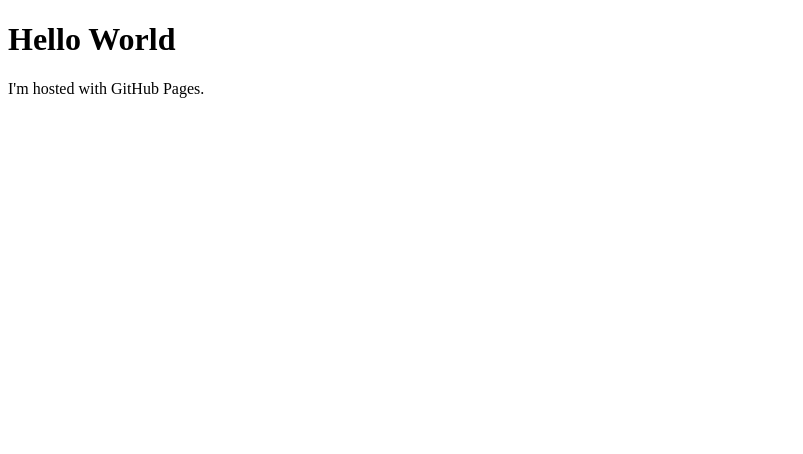
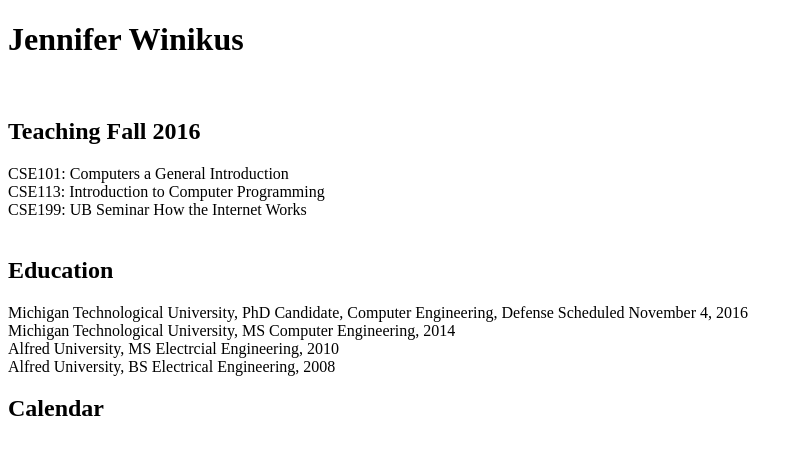
Before and after one commit to jawinikus/jawinikus.github.io, a plain HTML site: page index.html in a window 1280 px wide. Shown: the whole page, without its empty margins (0-803 px from the left). Drawn offline with Linux system fonts and the light colour scheme.

Commit message:
content updated to have classes and education

```diff
--- a/index.html
+++ b/index.html
@@ -1,7 +1,21 @@
 <!DOCTYPE html>
 <html>
 <body>
-<h1>Hello World</h1>
-<p>I'm hosted with GitHub Pages.</p>
+<h1>Jennifer Winikus</h1>
+
+<br>
+<h2>Teaching Fall 2016</h2>
+CSE101: Computers a General Introduction <br>
+CSE113: Introduction to Computer Programming<br>
+CSE199: UB Seminar How the Internet Works<br><br>
+
+<h2>Education</h2>
+Michigan Technological University, PhD Candidate, Computer Engineering, Defense Scheduled November 4, 2016<br>
+Michigan Technological University, MS Computer Engineering, 2014<br>
+Alfred University, MS Electrcial Engineering, 2010<br>
+Alfred University, BS Electrical Engineering, 2008<br>
+
+<h2>Calendar</h2>
+
 </body>
 </html>
```
